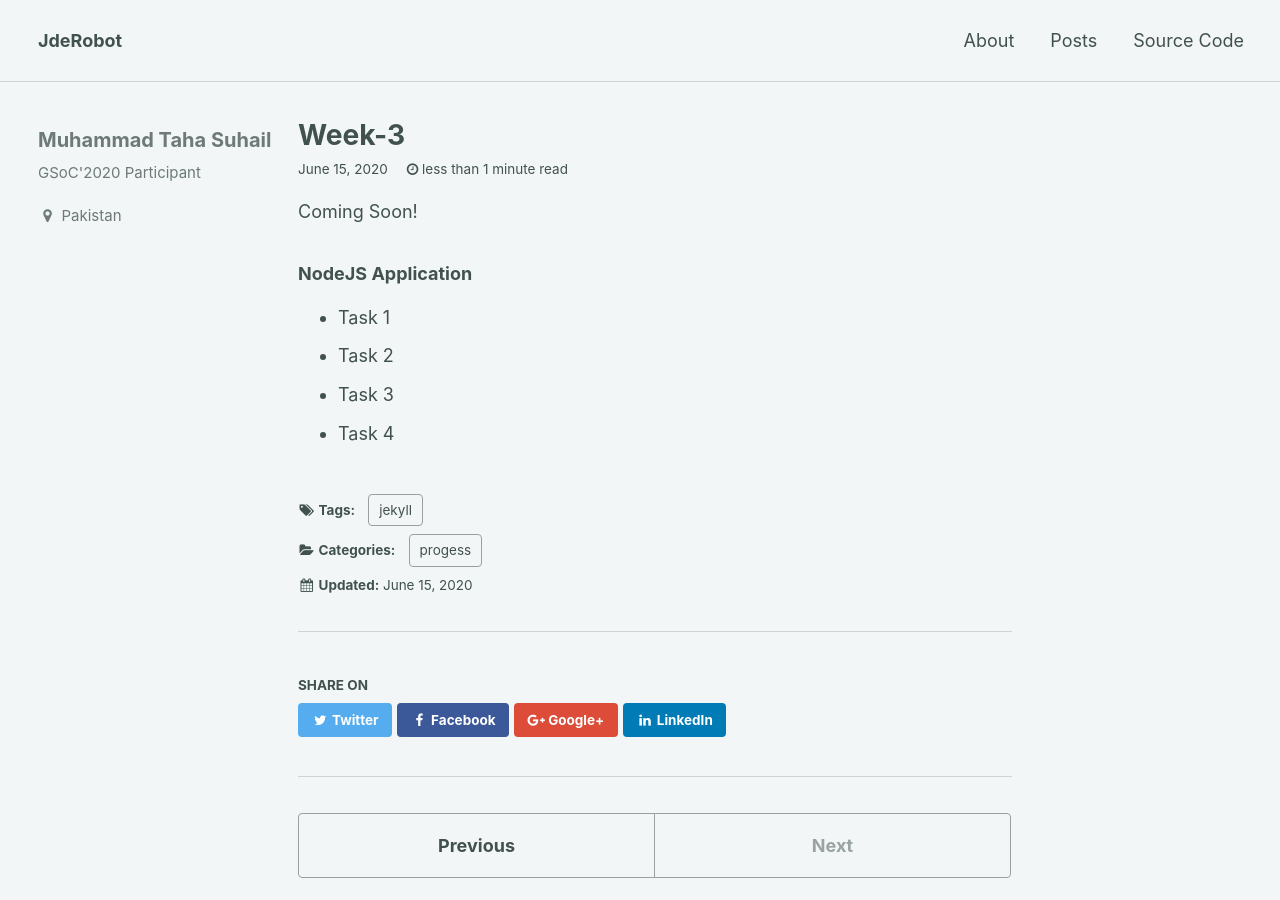
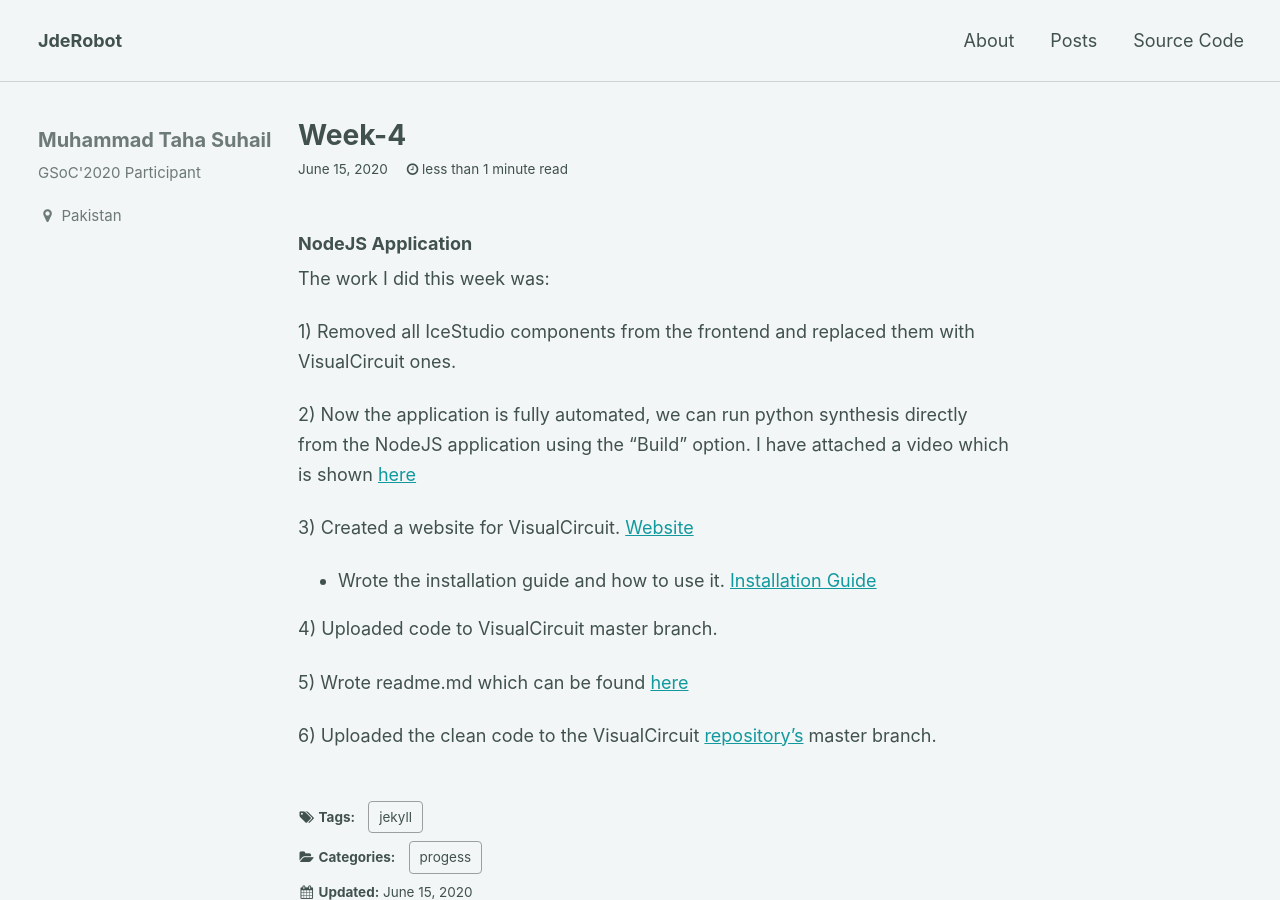
Before and after one commit to TheRoboticsClub/colab-gsoc2020-Muhammad_Taha, a Jekyll site: the page built from docs/_posts/2020-06-24-Week-4-GSoC.md, in a window 1280 px wide and 900 px high. Built offline with Jekyll 4.4.1, drawn with Linux system fonts in a browser that asks for light colours.

Commit message:
Update 2020-06-24-Week-4-GSoC.md

```diff
--- a/docs/_posts/2020-06-24-Week-4-GSoC.md
+++ b/docs/_posts/2020-06-24-Week-4-GSoC.md
@@ -1,14 +1,24 @@
 ---
-title:  "Week-3"
+title:  "Week-4"
 date:   2020-06-15
 categories: progess
 tags: jekyll
 ---
-Coming Soon!
 
 ### NodeJS Application
 
-- Task 1
-- Task 2
-- Task 3
-- Task 4
+The work I did this week was:
+
+1) Removed all IceStudio components from the frontend and replaced them with VisualCircuit ones.
+
+2) Now the application is fully automated, we can run python synthesis directly from the NodeJS application using the "Build" option. I have attached a video which is shown [here](www.twitter.com/JdeRobot)
+
+3) Created a website for VisualCircuit. [Website]( https://jderobot.github.io/VisualCircuit/)
+
+- Wrote the installation guide and how to use it. [Installation Guide]( https://jderobot.github.io/VisualCircuit/install/)
+
+4) Uploaded code to VisualCircuit master branch.
+
+5) Wrote readme.md which can be found [here]( https://github.com/JdeRobot/VisualCircuit/blob/master/README.md)
+
+6) Uploaded the clean code to the VisualCircuit [repository's](https://github.com/JdeRobot/VisualCircuit) master branch.
```
